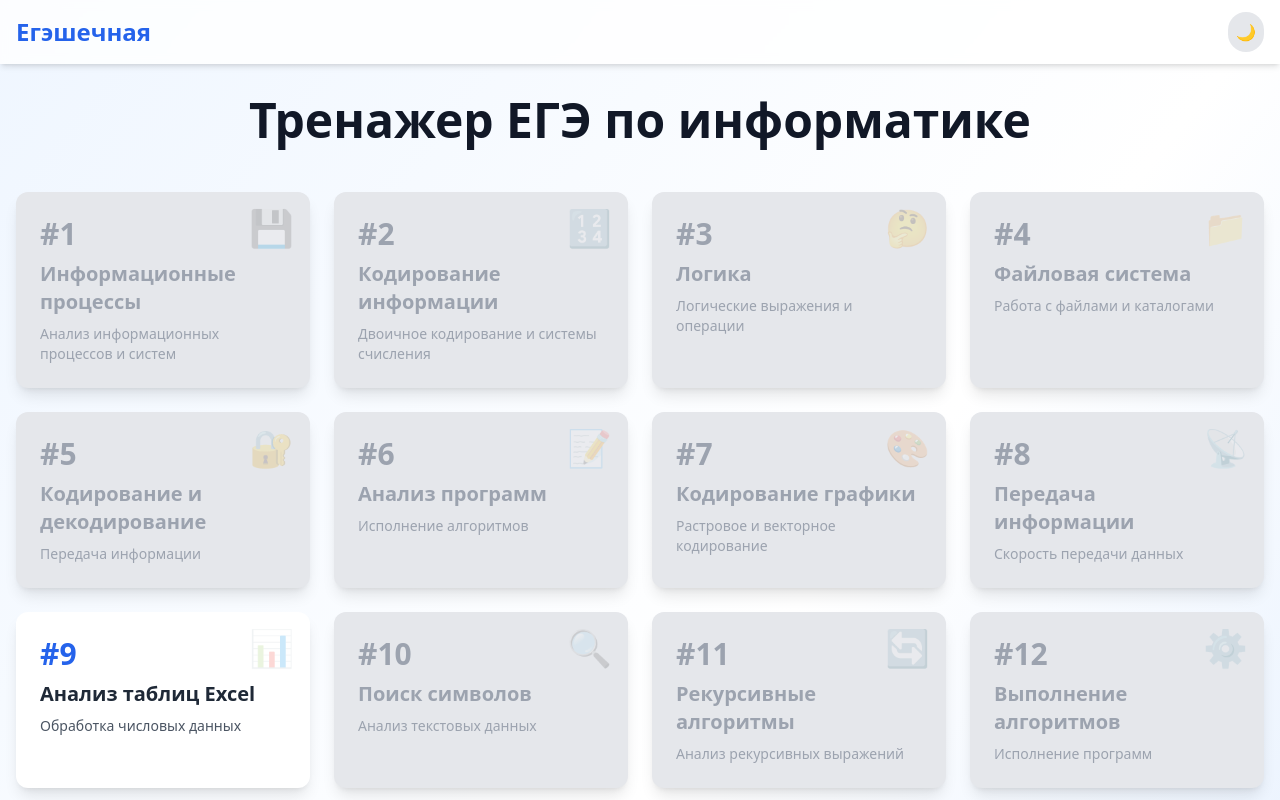
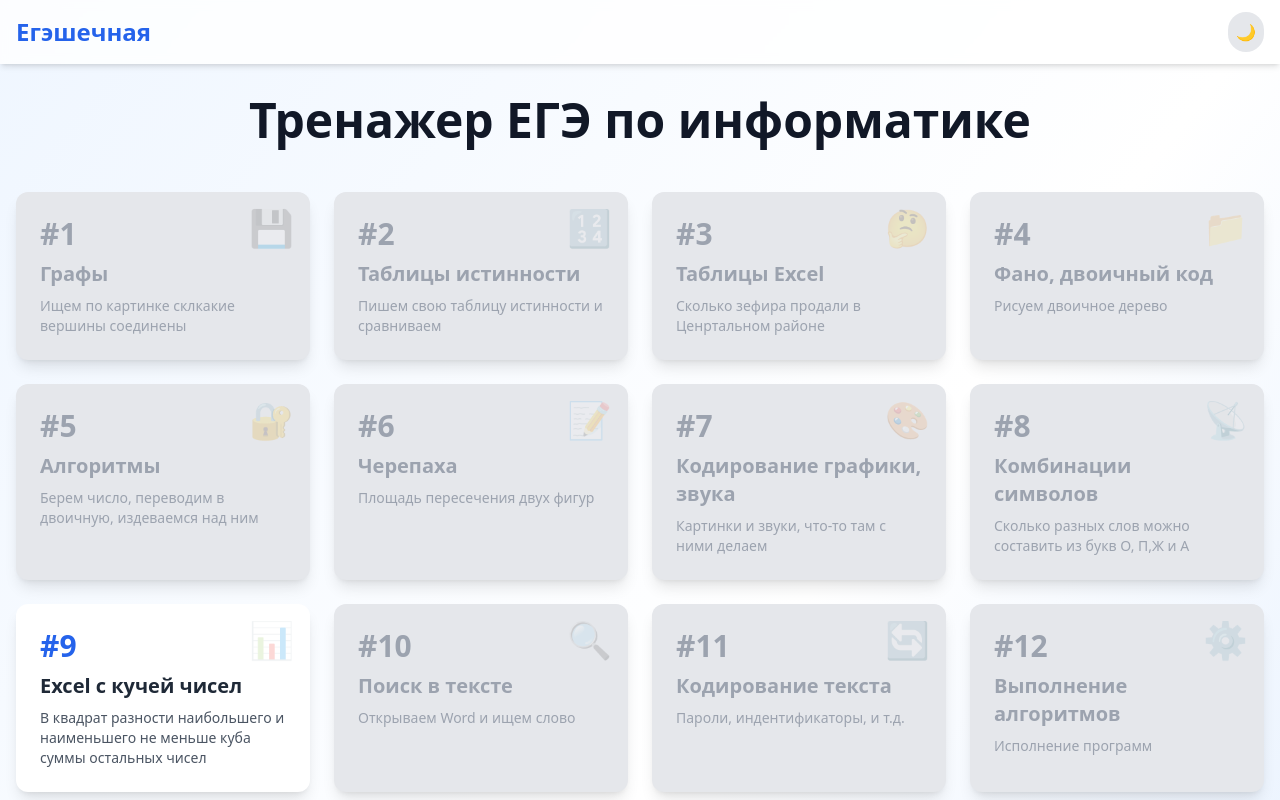
Before and after one commit to dichenko/ege_site, a Next.js app: page / in a window 1280 px wide. Shown: the top 800 px of the page. Built offline with nearby package versions, Linux system fonts and the light colour scheme.

Commit message:
Update task descriptions to be more specific and clear

```diff
--- a/src/app/page.tsx
+++ b/src/app/page.tsx
@@ -2,17 +2,17 @@ import Header from '@/components/Header'
 import TaskCard from '@/components/TaskCard'
 
 const TASKS = [
-  { number: 1, title: "Информационные процессы", icon: "💾", description: "Анализ информационных процессов и систем" },
-  { number: 2, title: "Кодирование информации", icon: "🔢", description: "Двоичное кодирование и системы счисления" },
-  { number: 3, title: "Логика", icon: "🤔", description: "Логические выражения и операции" },
-  { number: 4, title: "Файловая система", icon: "📁", description: "Работа с файлами и каталогами" },
-  { number: 5, title: "Кодирование и декодирование", icon: "🔐", description: "Передача информации" },
-  { number: 6, title: "Анализ программ", icon: "📝", description: "Исполнение алгоритмов" },
-  { number: 7, title: "Кодирование графики", icon: "🎨", description: "Растровое и векторное кодирование" },
-  { number: 8, title: "Передача информации", icon: "📡", description: "Скорость передачи данных" },
-  { number: 9, title: "Анализ таблиц Excel", icon: "📊", description: "Обработка числовых данных" },
-  { number: 10, title: "Поиск символов", icon: "🔍", description: "Анализ текстовых данных" },
-  { number: 11, title: "Рекурсивные алгоритмы", icon: "🔄", description: "Анализ рекурсивных выражений" },
+  { number: 1, title: "Графы", icon: "💾", description: "Ищем по картинке склкакие вершины соединены" },
+  { number: 2, title: "Таблицы истинности", icon: "🔢", description: "Пишем свою таблицу истинности и сравниваем" },
+  { number: 3, title: "Таблицы Excel", icon: "🤔", description: "Сколько зефира продали в Ценртальном районе" },
+  { number: 4, title: "Фано, двоичный код", icon: "📁", description: "Рисуем двоичное дерево" },
+  { number: 5, title: "Алгоритмы", icon: "🔐", description: "Берем число, переводим в двоичную, издеваемся над ним" },
+  { number: 6, title: "Черепаха", icon: "📝", description: "Площадь пересечения двух фигур" },
+  { number: 7, title: "Кодирование графики, звука", icon: "🎨", description: "Картинки и звуки, что-то там с ними делаем" },
+  { number: 8, title: "Комбинации символов", icon: "📡", description: "Сколько разных слов можно составить из букв О, П,Ж и А" },
+  { number: 9, title: "Excel с кучей чисел", icon: "📊", description: "В квадрат разности наибольшего и наименьшего не меньше куба суммы остальных чисел" },
+  { number: 10, title: "Поиск в тексте", icon: "🔍", description: "Открываем Word и ищем слово" },
+  { number: 11, title: "Кодирование текста", icon: "🔄", description: "Пароли, индентификаторы, и т.д." },
   { number: 12, title: "Выполнение алгоритмов", icon: "⚙️", description: "Исполнение программ" },
   { number: 13, title: "Поиск путей в графе", icon: "🕸️", description: "Анализ графов" },
   { number: 14, title: "Кодирование чисел", icon: "🔢", description: "Позиционные системы счисления" },
```
